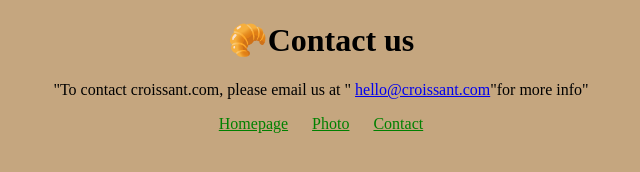
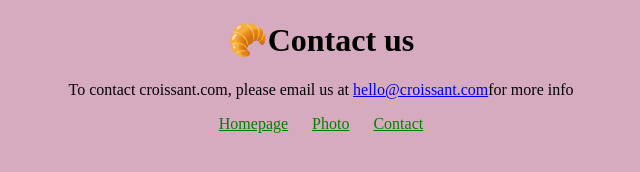
Before and after one commit to nadiragit/croissant, a plain HTML site: page contact.html in a window 1280 px wide. Shown: the whole page, without its empty margins (319-959 px from the left). Drawn offline with Linux system fonts and the light colour scheme.

Commit message:
changed the background color

```diff
--- a/Styles/app.css
+++ b/Styles/app.css
@@ -1,5 +1,5 @@
 body {
-  background-color: rgb(197, 166, 127);
+  background-color: rgb(214, 171, 192);
 }
 h1 {
   text-align: center;
--- a/contact.html
+++ b/contact.html
@@ -11,9 +11,8 @@
   <body>
     <h1>🥐Contact us</h1>
     <p>
-      "To contact croissant.com, please email us at "
-      <a href="mailto:hello@croissant.com">hello@croissant.com</a>"for more
-      info"
+      To contact croissant.com, please email us at
+      <a href="mailto:hello@croissant.com">hello@croissant.com</a>for more info
     </p>
     <footer>
       <a href="/">Homepage</a>
```
